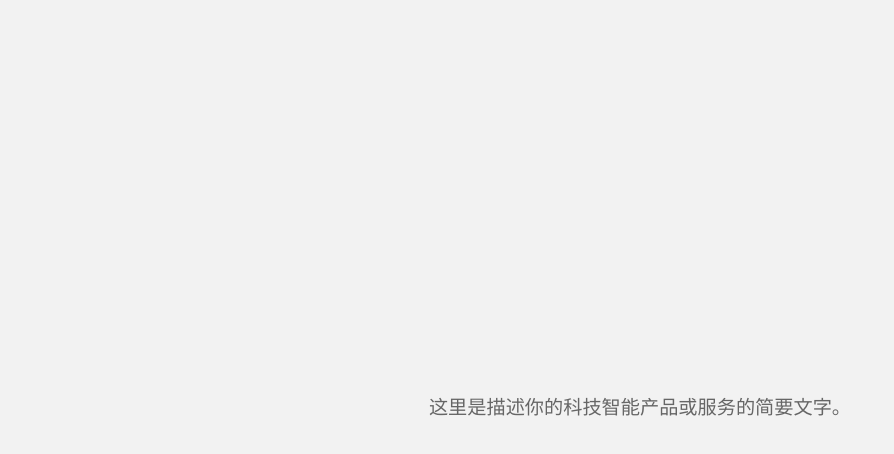
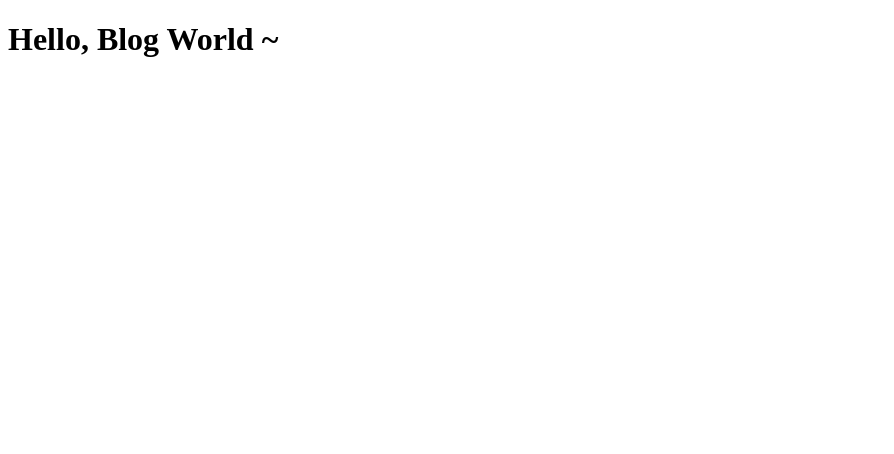
Before and after one commit to jiayi-xdu/jiayi-xdu.github.io, a plain HTML site: page index.html in a window 1280 px wide. Shown: the whole page, without its empty margins (0-894 px from the left). Drawn offline with Linux system fonts and the light colour scheme.

Commit message:
init index

```diff
--- a/index.html
+++ b/index.html
@@ -1,40 +1,10 @@
 <!DOCTYPE html>
 <html lang="en">
 <head>
-  <meta charset="UTF-8">
-  <meta name="viewport" content="width=device-width, initial-scale=1.0">
-  <title>科技智能感主页</title>
-  <style>
-
-    body {
-      font-family: Arial, sans-serif;
-      background-color: #f2f2f2;
-      margin: 0;
-      padding: 0;
-      display: flex;
-      justify-content: center;
-      align-items: center;
-      height: 100vh;
-    }
-    .container {
-      text-align: center;
-    }
-    h1 {
-      color: #333;
-      font-size: 3em;
-    }
-    p {
-      color: #666;
-      font-size: 1.2em;
-    }
-    /* 在这里可以添加其他样式，比如动画、特效等 */
-  </style>
+    <meta charset="UTF-8">
+    <title>Someone's Blog</title>
 </head>
 <body>
-  <div class="container">
-    <h1></h1>
-    <p>这里是描述你的科技智能产品或服务的简要文字。</p>
-
-  </div>
+    <h1>Hello, Blog World ~</h1>
 </body>
 </html>
```
